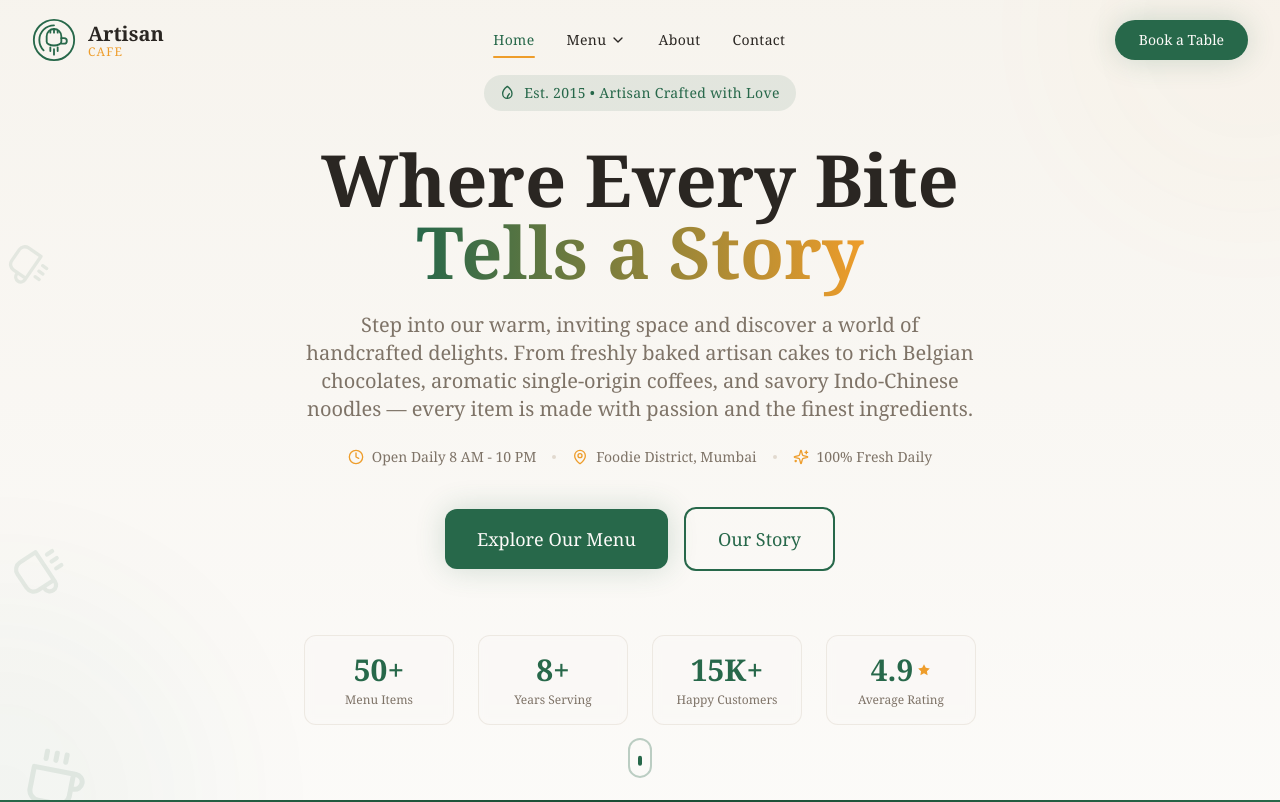
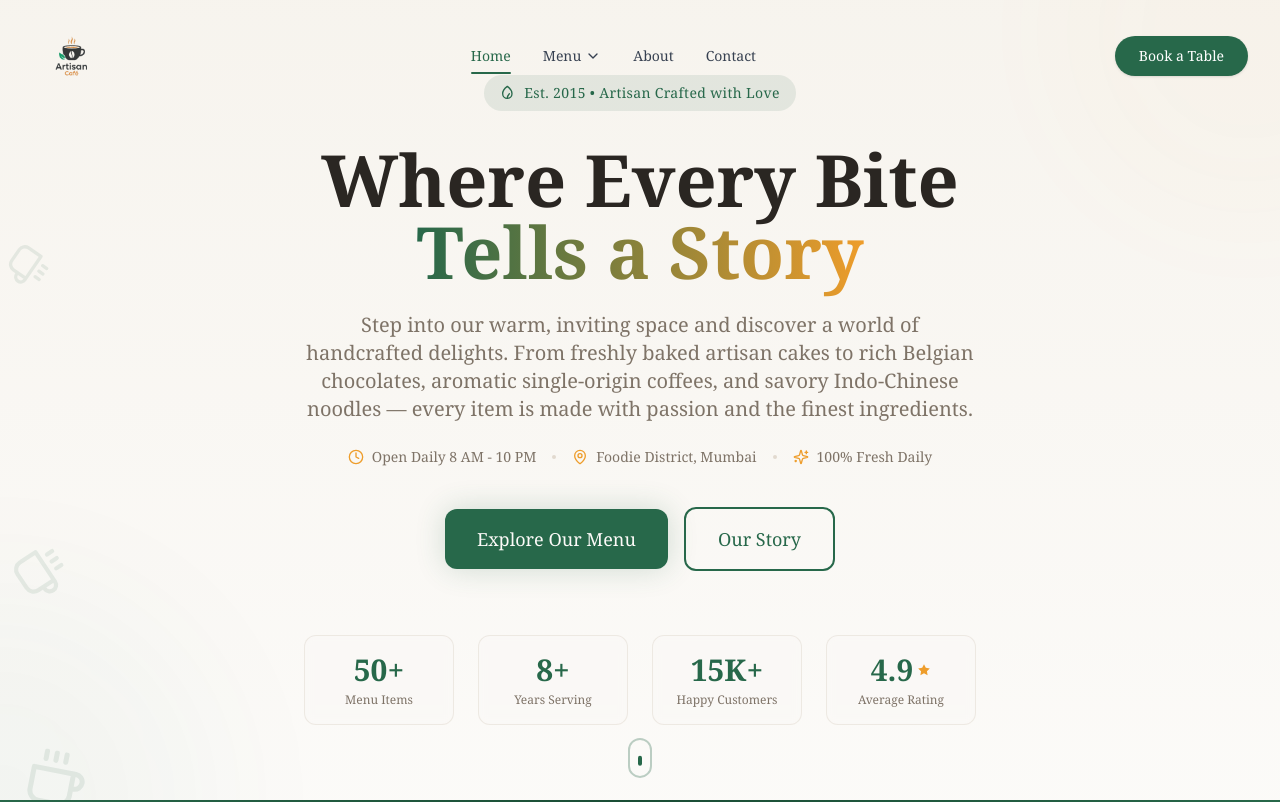
Before and after one commit to abx15/Artisan-Cafe, a React (Vite) app: page / in a window 1280 px wide. Shown: the top 802 px of the page. Built offline with nearby package versions, Linux system fonts and the light colour scheme; the HTML template or start-up script is replaced by a standard one.

Commit message:
logo and site icon

```diff
--- a/index.html
+++ b/index.html
@@ -5,7 +5,7 @@
   <meta charset="UTF-8" />
   <meta name="viewport" content="width=device-width, initial-scale=1.0" />
   <title>Artisan Cafe | Premium Cakes, Chocolates & Coffee</title>
-  <link rel="icon" type="image/png" href="/faviconAns.png" />
+  <link rel="icon" type="image/png" href="/faviconAns-removebg-preview.png" />
   <meta name="description"
     content="Discover handcrafted artisan cakes, premium Belgian chocolates, savory chaumin, and signature coffees at Artisan Cafe." />
   <meta name="author" content="Artisan Cafe" />
--- a/src/components/layout/Navbar.tsx
+++ b/src/components/layout/Navbar.tsx
@@ -1,21 +1,21 @@
-import { useState, useEffect } from 'react';
-import { Link, useLocation } from 'react-router-dom';
-import { motion, AnimatePresence } from 'framer-motion';
-import { LogoIcon } from '@/components/icons/CafeIcons';
-import { Menu, X, ChevronDown } from 'lucide-react';
+import { useState, useEffect } from "react";
+import { Link, useLocation } from "react-router-dom";
+import { motion, AnimatePresence } from "framer-motion";
+import { Menu, X, ChevronDown } from "lucide-react";
+import logo from "../../assets/logoAns-removebg-preview.png";
 
 const menuCategories = [
-  { name: 'Cakes', to: '/menu/cakes' },
-  { name: 'Chocolates', to: '/menu/chocolates' },
-  { name: 'Chaumin', to: '/menu/chaumin' },
-  { name: 'Drinks', to: '/menu/drinks' },
+  { name: "Cakes", to: "/menu/cakes" },
+  { name: "Chocolates", to: "/menu/chocolates" },
+  { name: "Chaumin", to: "/menu/chaumin" },
+  { name: "Drinks", to: "/menu/drinks" },
 ];
 
 const navLinks = [
-  { name: 'Home', to: '/' },
-  { name: 'Menu', to: '/menu', hasDropdown: true },
-  { name: 'About', to: '/about' },
-  { name: 'Contact', to: '/contact' },
+  { name: "Home", to: "/" },
+  { name: "Menu", to: "/menu", hasDropdown: true },
+  { name: "About", to: "/about" },
+  { name: "Contact", to: "/contact" },
 ];
 
 const Navbar = () => {
@@ -25,11 +25,9 @@ const Navbar = () => {
   const location = useLocation();
 
   useEffect(() => {
-    const handleScroll = () => {
-      setIsScrolled(window.scrollY > 20);
-    };
-    window.addEventListener('scroll', handleScroll);
-    return () => window.removeEventListener('scroll', handleScroll);
+    const handleScroll = () => setIsScrolled(window.scrollY > 20);
+    window.addEventListener("scroll", handleScroll);
+    return () => window.removeEventListener("scroll", handleScroll);
   }, []);
 
   useEffect(() => {
@@ -38,7 +36,7 @@ const Navbar = () => {
   }, [location]);
 
   const isActive = (path: string) => {
-    if (path === '/') return location.pathname === '/';
+    if (path === "/") return location.pathname === "/";
     return location.pathname.startsWith(path);
   };
 
@@ -46,34 +44,24 @@ const Navbar = () => {
     <motion.header
       initial={{ y: -100 }}
       animate={{ y: 0 }}
-      transition={{ duration: 0.6, ease: 'easeOut' }}
+      transition={{ duration: 0.6, ease: "easeOut" }}
       className={`fixed top-0 left-0 right-0 z-50 transition-all duration-300 ${
         isScrolled
-          ? 'bg-background/95 backdrop-blur-md shadow-soft'
-          : 'bg-transparent'
+          ? "bg-white/95 backdrop-blur-md shadow-md"
+          : "bg-transparent"
       }`}
     >
       <nav className="container mx-auto px-4 lg:px-8">
-        <div className="flex items-center justify-between h-20">
+        <div className="flex items-center justify-between h-24 lg:h-28">
           {/* Logo */}
-          <Link to="/" className="flex items-center gap-3 group">
-            <motion.div
+          <Link to="/" className="flex items-center">
+            <motion.img
+              src={logo}
+              alt="Artisan Cafe Logo"
+              className="h-16 lg:h-20 w-auto object-contain"
               whileHover={{ rotate: 10 }}
-              transition={{ type: 'spring', stiffness: 300 }}
-            >
-              <LogoIcon
-                size={44}
-                className="text-primary group-hover:text-accent transition-colors"
-              />
-            </motion.div>
-            <div className="flex flex-col">
-              <span className="font-display text-xl font-bold text-foreground">
-                Artisan
-              </span>
-              <span className="text-xs text-accent tracking-widest uppercase -mt-1">
-                Cafe
-              </span>
-            </div>
+              transition={{ type: "spring", stiffness: 300 }}
+            />
           </Link>
 
           {/* Desktop Navigation */}
@@ -91,10 +79,10 @@ const Navbar = () => {
               >
                 <Link
                   to={link.to}
-                  className={`relative py-2 font-body text-sm tracking-wide transition-colors flex items-center gap-1 ${
+                  className={`relative py-2 font-medium text-sm flex items-center gap-1 transition-colors ${
                     isActive(link.to)
-                      ? 'text-primary'
-                      : 'text-foreground hover:text-primary'
+                      ? "text-primary"
+                      : "text-gray-700 hover:text-primary"
                   }`}
                 >
                   {link.name}
@@ -106,12 +94,11 @@ const Navbar = () => {
                       <ChevronDown size={16} />
                     </motion.div>
                   )}
-                  {/* Underline animation */}
                   <motion.span
-                    className="absolute bottom-0 left-0 h-0.5 bg-accent rounded-full"
+                    className="absolute bottom-0 left-0 h-0.5 bg-primary rounded-full"
                     initial={{ width: 0 }}
-                    animate={{ width: isActive(link.to) ? '100%' : 0 }}
-                    whileHover={{ width: '100%' }}
+                    animate={{ width: isActive(link.to) ? "100%" : 0 }}
+                    whileHover={{ width: "100%" }}
                     transition={{ duration: 0.3 }}
                   />
                 </Link>
@@ -127,10 +114,10 @@ const Navbar = () => {
                         transition={{ duration: 0.2 }}
                         className="absolute top-full left-0 pt-2"
                       >
-                        <div className="bg-card rounded-xl shadow-card border border-border overflow-hidden min-w-[180px]">
+                        <div className="bg-white rounded-xl shadow-md border border-gray-200 overflow-hidden min-w-[180px]">
                           <Link
                             to="/menu"
-                            className="block px-4 py-3 text-sm text-foreground hover:bg-secondary hover:text-primary transition-colors border-b border-border"
+                            className="block px-4 py-3 text-sm text-gray-800 hover:bg-gray-100 hover:text-primary transition-colors border-b border-gray-200"
                           >
                             View All Menu
                           </Link>
@@ -138,7 +125,7 @@ const Navbar = () => {
                             <Link
                               key={cat.name}
                               to={cat.to}
-                              className="block px-4 py-3 text-sm text-foreground hover:bg-secondary hover:text-primary transition-colors"
+                              className="block px-4 py-3 text-sm text-gray-700 hover:bg-gray-100 hover:text-primary transition-colors"
                             >
                               {cat.name}
                             </Link>
@@ -160,7 +147,7 @@ const Navbar = () => {
           >
             <Link
               to="/contact"
-              className="inline-flex items-center justify-center px-6 py-2.5 bg-primary text-primary-foreground font-body text-sm font-medium rounded-full hover:bg-primary-dark transition-colors shadow-emerald"
+              className="inline-flex items-center justify-center px-6 py-2.5 bg-primary text-white font-medium text-sm rounded-full hover:bg-primary-dark shadow"
             >
               Book a Table
             </Link>
@@ -169,7 +156,7 @@ const Navbar = () => {
           {/* Mobile Menu Button */}
           <button
             onClick={() => setIsMobileOpen(!isMobileOpen)}
-            className="lg:hidden p-2 text-foreground hover:text-primary transition-colors"
+            className="lg:hidden p-2 text-gray-700 hover:text-primary transition-colors"
             aria-label="Toggle menu"
           >
             {isMobileOpen ? <X size={24} /> : <Menu size={24} />}
@@ -181,31 +168,31 @@ const Navbar = () => {
           {isMobileOpen && (
             <motion.div
               initial={{ opacity: 0, height: 0 }}
-              animate={{ opacity: 1, height: 'auto' }}
+              animate={{ opacity: 1, height: "auto" }}
               exit={{ opacity: 0, height: 0 }}
               transition={{ duration: 0.3 }}
-              className="lg:hidden overflow-hidden bg-card rounded-xl mb-4 shadow-card"
+              className="lg:hidden overflow-hidden bg-white rounded-xl mt-4 shadow-md"
             >
               <div className="py-4 px-4 space-y-2">
                 {navLinks.map((link) => (
                   <div key={link.name}>
                     <Link
                       to={link.to}
-                      className={`block py-3 px-4 rounded-lg font-body transition-colors ${
+                      className={`block py-3 px-4 rounded-lg font-medium transition-colors ${
                         isActive(link.to)
-                          ? 'bg-secondary text-primary'
-                          : 'text-foreground hover:bg-secondary'
+                          ? "bg-gray-100 text-primary"
+                          : "text-gray-700 hover:bg-gray-100"
                       }`}
                     >
                       {link.name}
                     </Link>
                     {link.hasDropdown && (
-                      <div className="ml-4 mt-1 space-y-1 border-l-2 border-border pl-4">
+                      <div className="ml-4 mt-1 space-y-1 border-l-2 border-gray-200 pl-4">
                         {menuCategories.map((cat) => (
                           <Link
                             key={cat.name}
                             to={cat.to}
-                            className="block py-2 text-sm text-muted-foreground hover:text-primary transition-colors"
+                            className="block py-2 text-sm text-gray-600 hover:text-primary transition-colors"
                           >
                             {cat.name}
                           </Link>
@@ -216,7 +203,7 @@ const Navbar = () => {
                 ))}
                 <Link
                   to="/contact"
-                  className="block w-full mt-4 text-center py-3 bg-primary text-primary-foreground font-medium rounded-lg"
+                  className="block w-full mt-4 text-center py-3 bg-primary text-white font-medium rounded-lg"
                 >
                   Book a Table
                 </Link>
```
Also changed, not shown: public/faviconAns-removebg-preview.png (added), src/assets/logoAns-removebg-preview.png (added).
